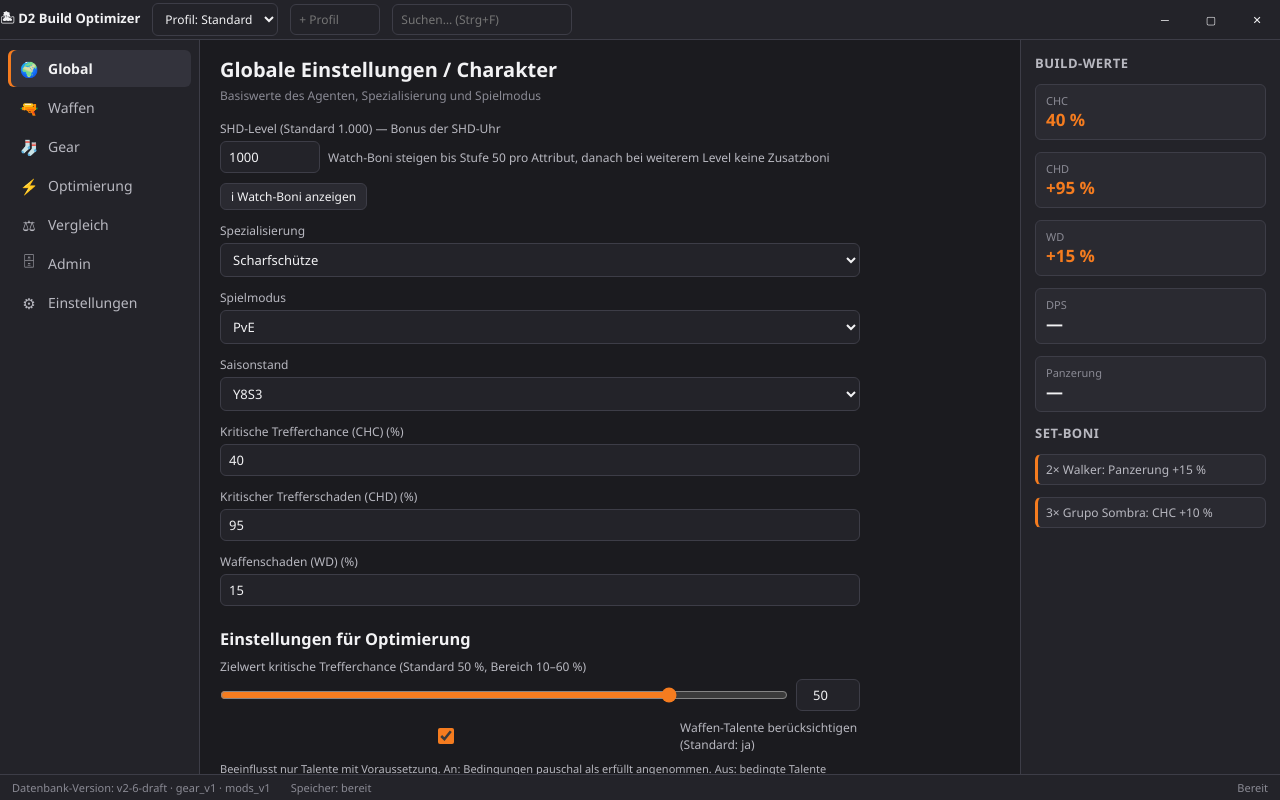
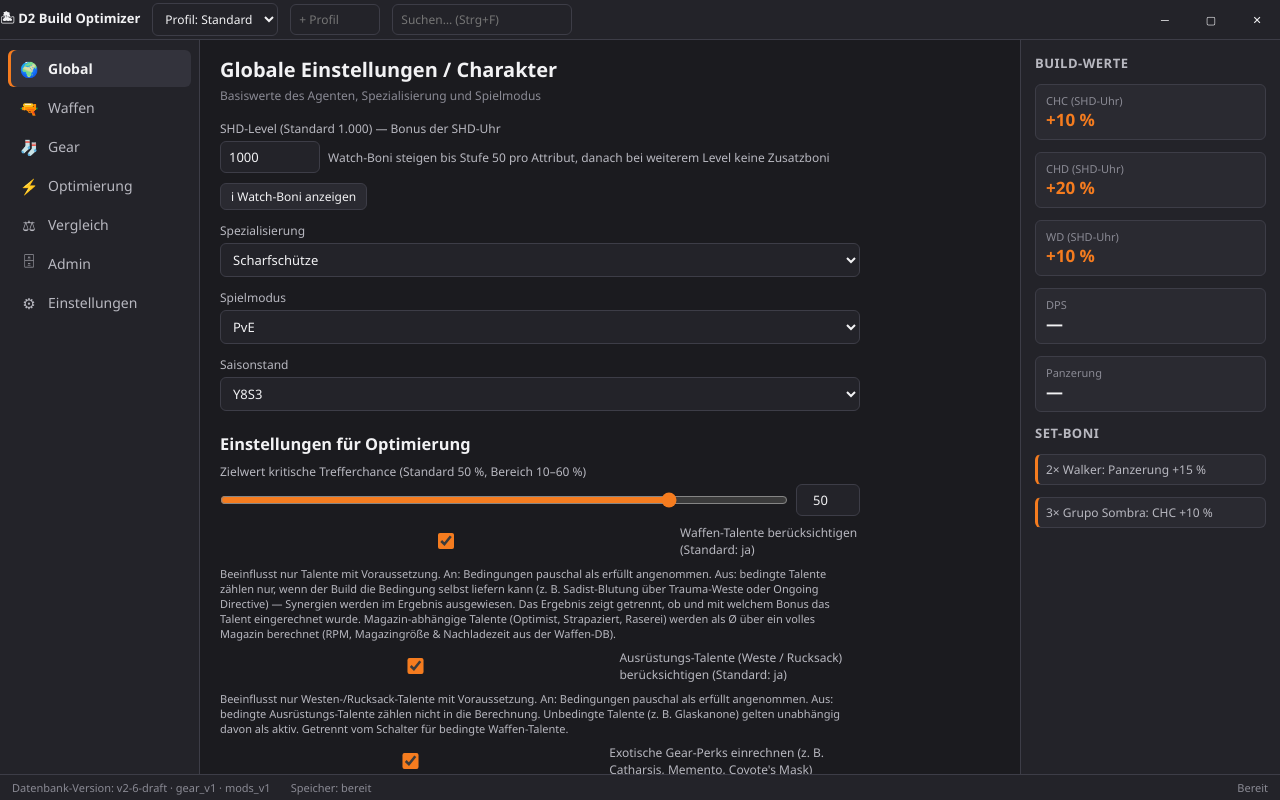
Before and after one commit to ApexSHD/The-Division-2-Optimizer-Win-App, a React (Vite) app in the folder d2-build-optimizer/: page / in a window 1280 px wide. Built offline with nearby package versions, Linux system fonts and the light colour scheme.

Commit message:
MVP-Rest entfernen: manuelle CHC/CHD/WD-Felder aus globalen Einstellungen; Sidebar zeigt SHD-Watch-Boni
Co-authored-by: ApexSHD <ApexSHD@users.noreply.github.com>

```diff
--- a/d2-build-optimizer/src/App.tsx
+++ b/d2-build-optimizer/src/App.tsx
@@ -1,5 +1,5 @@
 import { useContext, useEffect, useState } from "react";
-import { StoreProvider, useStore } from "./store";
+import { StoreProvider, useStore, shdBonusFor } from "./store";
 import { I18nContext, I18nProvider } from "./i18n";
 import type { Translation } from "./i18n/de";
 import { GlobalView } from "./views/GlobalView";
@@ -165,16 +165,16 @@ function ValuesSidebar() {
     <aside className="sidebar" aria-label={t.sidebar.title}>
       <h3>{t.sidebar.title}</h3>
       <div className="stat">
-        <div className="stat-label">{t.sidebar.chc}</div>
-        <div className="stat-value accent">{store.agent.chc} %</div>
+        <div className="stat-label">{t.sidebar.chc} (SHD-Uhr)</div>
+        <div className="stat-value accent">+{shdBonusFor(store.agent.shdLevel, "chc")} %</div>
       </div>
       <div className="stat">
-        <div className="stat-label">{t.sidebar.chd}</div>
-        <div className="stat-value accent">+{store.agent.chd} %</div>
+        <div className="stat-label">{t.sidebar.chd} (SHD-Uhr)</div>
+        <div className="stat-value accent">+{shdBonusFor(store.agent.shdLevel, "chd")} %</div>
       </div>
       <div className="stat">
-        <div className="stat-label">{t.sidebar.wd}</div>
-        <div className="stat-value accent">+{store.agent.wd} %</div>
+        <div className="stat-label">{t.sidebar.wd} (SHD-Uhr)</div>
+        <div className="stat-value accent">+{shdBonusFor(store.agent.shdLevel, "wd")} %</div>
       </div>
       <div className="stat">
         <div className="stat-label">{t.sidebar.dps}</div>
--- a/d2-build-optimizer/src/store.tsx
+++ b/d2-build-optimizer/src/store.tsx
@@ -9,9 +9,6 @@ export type ViewId = "global" | "weapons" | "gear" | "optimizer" | "compare" | "
 export type Theme = "dark" | "light" | "system";
 
 export interface AgentValues {
-  chc: number;
-  chd: number;
-  wd: number;
   shdLevel: number;
   spec: string;
   mode: "pve" | "pvp";
@@ -112,7 +109,7 @@ function defaultUserData(): UserData {
     activeProfileId: STANDARD_PROFILE.id,
     theme: "dark",
     lang: "de",
-    agent: { chc: 40, chd: 95, wd: 15, shdLevel: 1000, spec: "sharpshooter", mode: "pve", season: "y8s3" },
+    agent: { shdLevel: 1000, spec: "sharpshooter", mode: "pve", season: "y8s3" },
     optimization: DEFAULT_OPTIMIZATION,
     weapons: sampleWeapons,
     gear: sampleGear,
--- a/d2-build-optimizer/src/views/GlobalView.tsx
+++ b/d2-build-optimizer/src/views/GlobalView.tsx
@@ -116,36 +116,6 @@ export function GlobalView() {
         </select>
       </div>
 
-      <div className="field" style={{ marginTop: 12 }}>
-        <label>{t.global.chc} (%)</label>
-        <input
-          type="number"
-          min={0}
-          max={60}
-          value={a.chc}
-          onChange={(e) => store.setAgent({ ...a, chc: Number(e.target.value) })}
-        />
-      </div>
-      <div className="field" style={{ marginTop: 12 }}>
-        <label>{t.global.chd} (%)</label>
-        <input
-          type="number"
-          min={0}
-          max={200}
-          value={a.chd}
-          onChange={(e) => store.setAgent({ ...a, chd: Number(e.target.value) })}
-        />
-      </div>
-      <div className="field" style={{ marginTop: 12 }}>
-        <label>{t.global.wd} (%)</label>
-        <input
-          type="number"
-          min={0}
-          max={100}
-          value={a.wd}
-          onChange={(e) => store.setAgent({ ...a, wd: Number(e.target.value) })}
-        />
-      </div>
 
       <h3 style={{ margin: "22px 0 8px" }}>Einstellungen für Optimierung</h3>
       <OptimizationSettingsPanel
```
